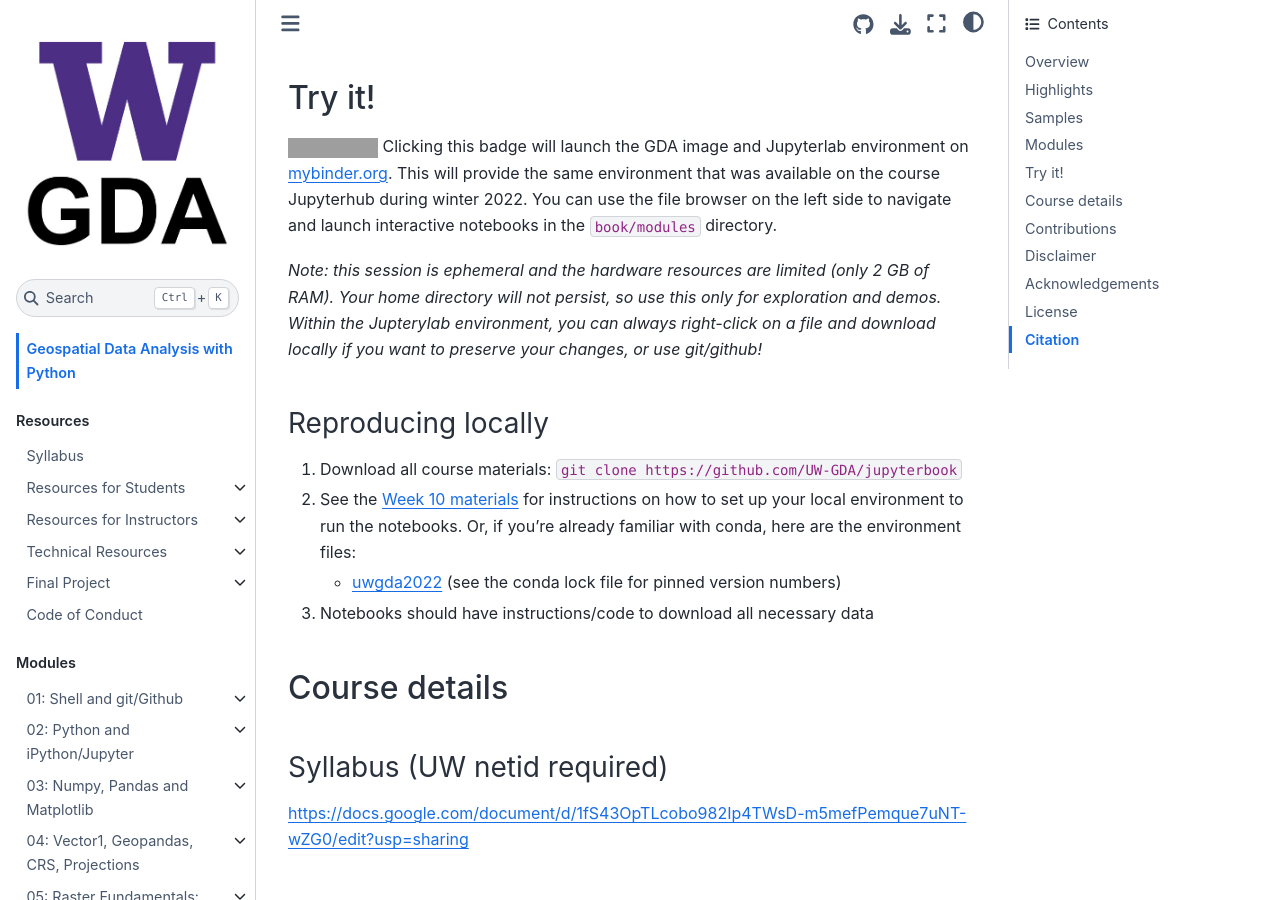
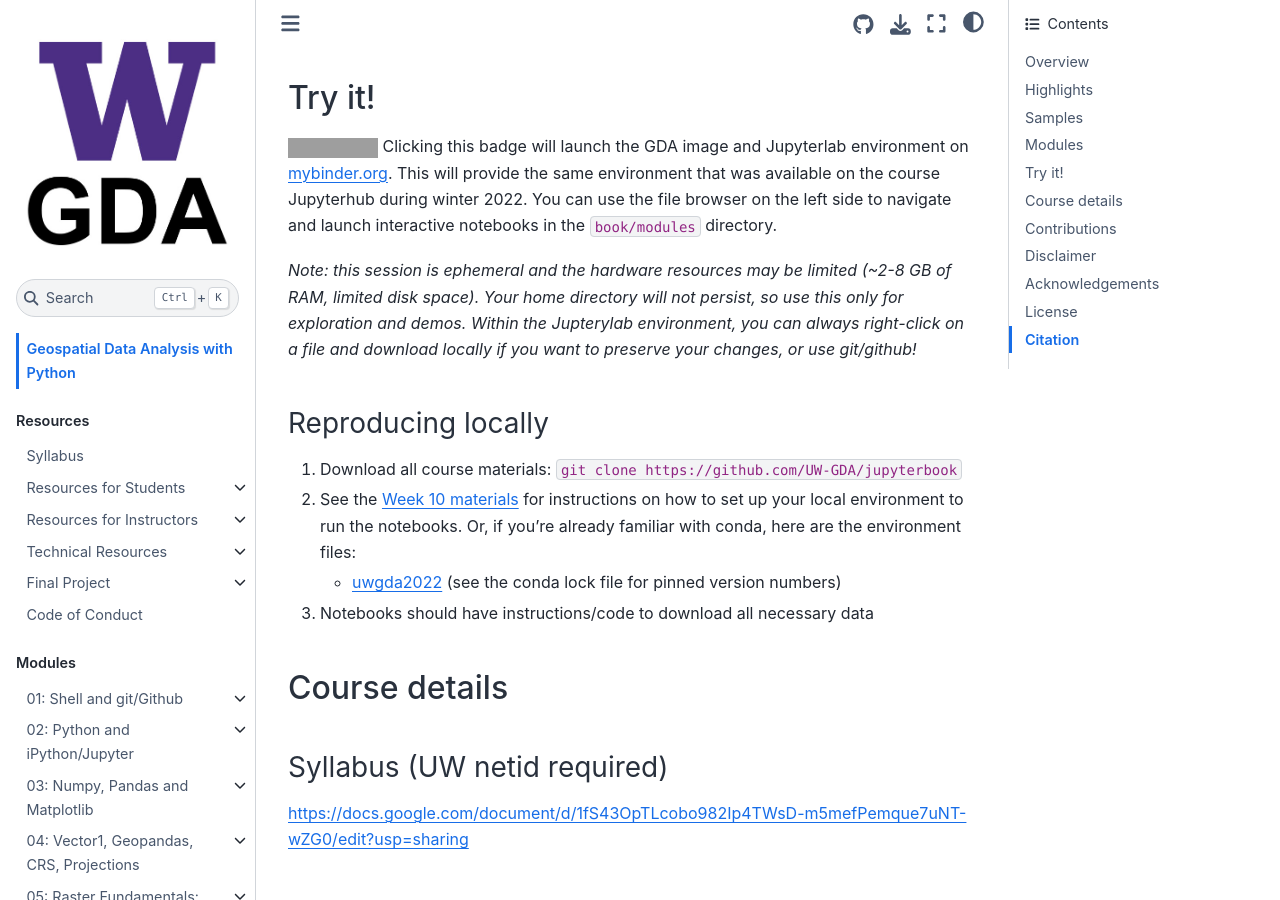
Before and after one commit to UW-GDA/jupyterbook, a Jupyter Book: the page built from book/intro.md, in a window 1280 px wide and 900 px high, scrolled down 3569 px. Built offline with Jupyter Book 1.0.4 settings and Sphinx 7.4.7 and the Sphinx Book theme 1.1.4, drawn with Linux system fonts in a browser that asks for light colours; pages that are not in the unit, such as notebooks, are missing from menus; grey boxes are pictures that could not be loaded.

```diff
--- a/book/intro.md
+++ b/book/intro.md
@@ -48,10 +48,10 @@ The course is organized into 10 week-long modules. Each module contains backgrou
 10. [Conda, dask, rioxarray](modules/10_Conda_Dask_rioxarray_etc/README.md)
 
 ## Try it!
-[![BinderHub](https://mybinder.org/badge_logo.svg)](https://mybinder.org/v2/gh/UW-GDA/uwgda-image-2022/HEAD?urlpath=git-pull?repo=https://github.com/UW-GDA/jupyterbook?labpath=book%2Fmodules)
+[![BinderHub](https://mybinder.org/badge_logo.svg)](https://mybinder.org/v2/gh/UW-GDA/uwgda-image-2022/main?urlpath=git-pull%3Frepo%3Dhttps%253A%252F%252Fgithub.com%252FUW-GDA%252Fjupyterbook%26urlpath%3Dlab%252Ftree%252Fjupyterbook%252Fbook%252Fmodules%26branch%3Dmain)
 Clicking this badge will launch the GDA image and Jupyterlab environment on [mybinder.org](https://mybinder.org). This will provide the same environment that was available on the course Jupyterhub during winter 2022. You can use the file browser on the left side to navigate and launch interactive notebooks in the `book/modules` directory.
 
-*Note: this session is ephemeral and the hardware resources are limited (only 2 GB of RAM). Your home directory will not persist, so use this only for exploration and demos. Within the Jupterylab environment, you can always right-click on a file and download locally if you want to preserve your changes, or use git/github!*
+*Note: this session is ephemeral and the hardware resources may be limited (~2-8 GB of RAM, limited disk space). Your home directory will not persist, so use this only for exploration and demos. Within the Jupterylab environment, you can always right-click on a file and download locally if you want to preserve your changes, or use git/github!*
 
 ### Reproducing locally
 1. Download all course materials: `git clone https://github.com/UW-GDA/jupyterbook`
```
